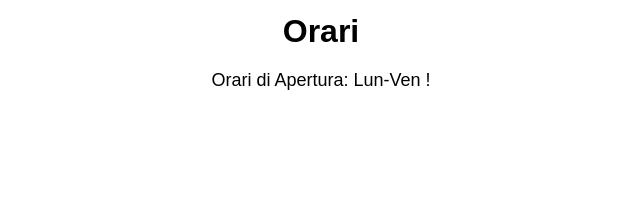
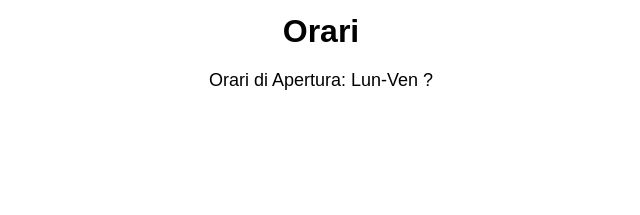
Before and after one commit to OUTLET17/Autoscuola-Im-ge, a plain HTML site: page index.html in a window 1280 px wide. Shown: the part 2453-2668 px from the top of the page, 319-959 px from the left. Drawn offline with Linux system fonts and the light colour scheme; a web font is replaced by a local one.

Commit message:
Update index.html

```diff
--- a/index.html
+++ b/index.html
@@ -125,7 +125,7 @@
 
     <section id="orari">
         <h2>Orari</h2>
-        <p>Orari di Apertura: Lun-Ven !</p>
+        <p>Orari di Apertura: Lun-Ven ?</p>
     </section>
 
     <section id="contatti">
```
